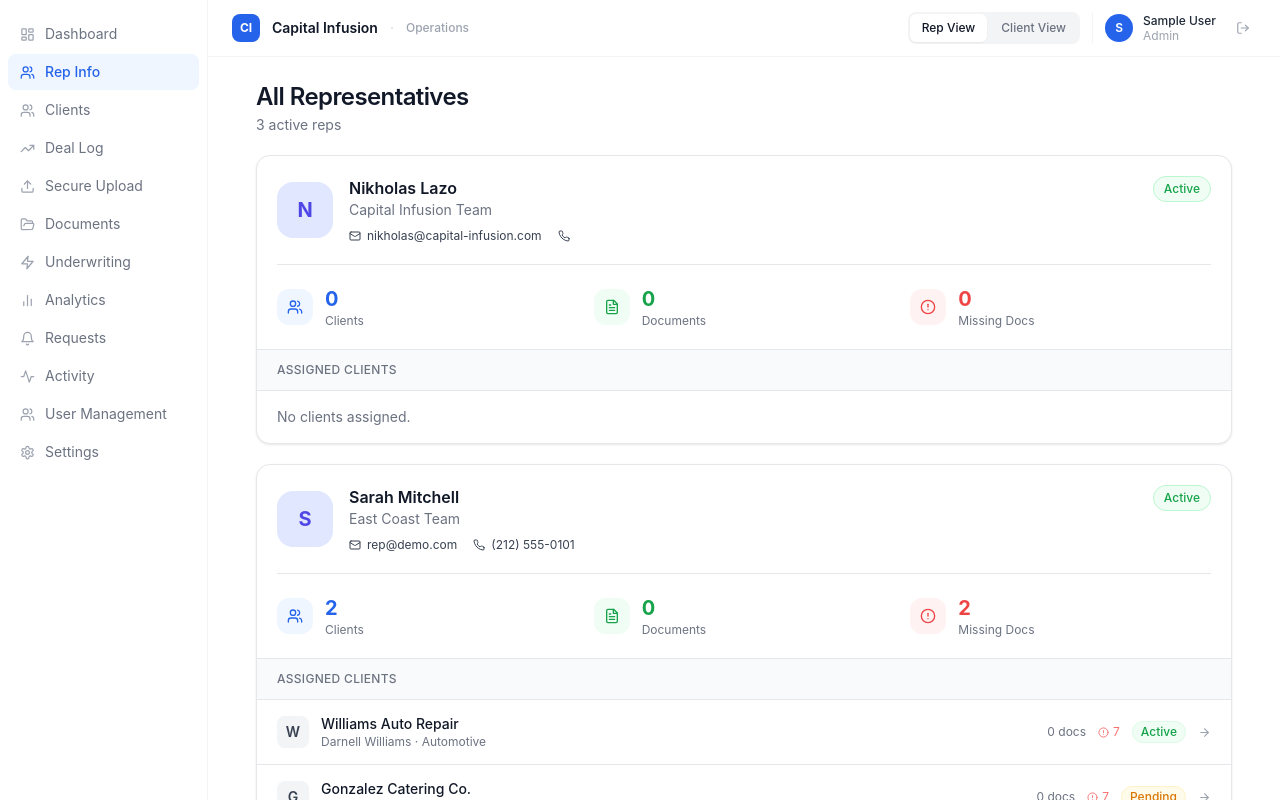
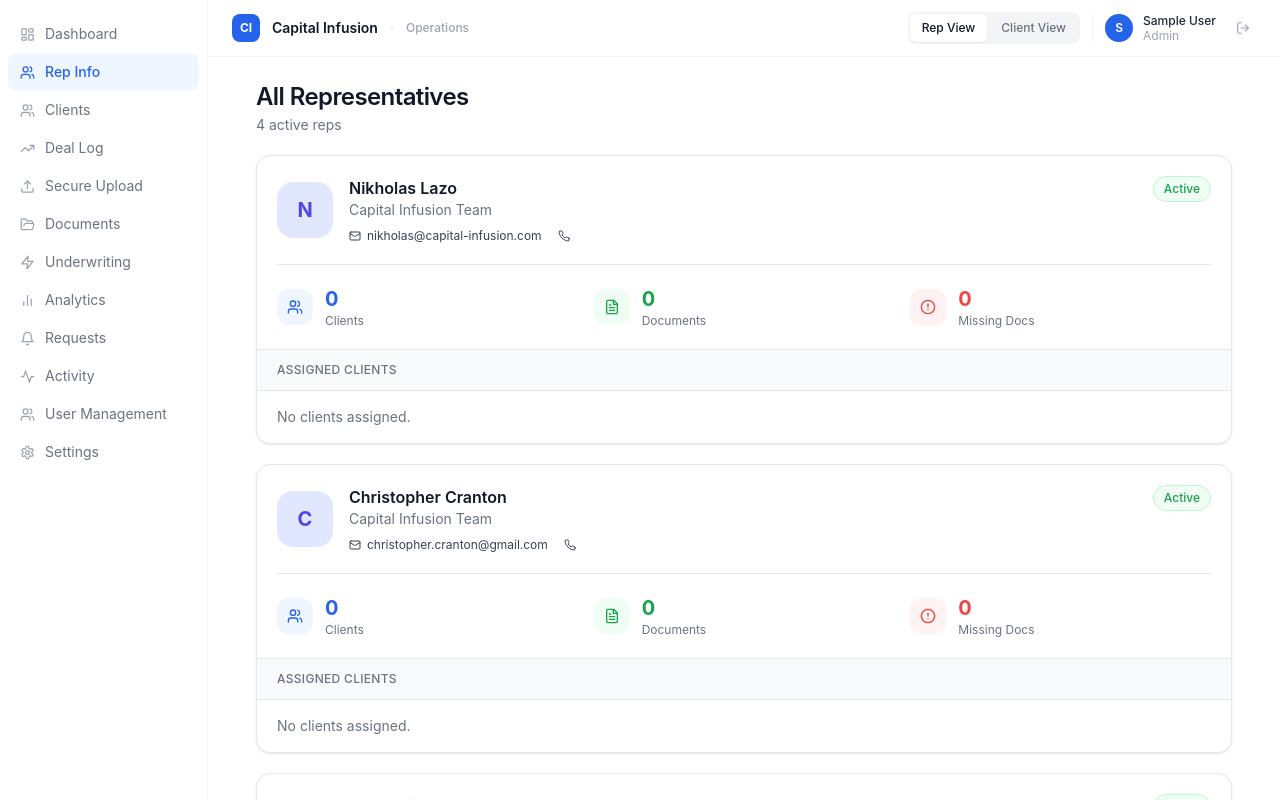
Before and after one commit to Stetkevych/capital-infusion-orbit-updated, a React (Create React App) app in the folder client/: page /reps in a window 1280 px wide. Built offline with nearby package versions, Linux system fonts and the light colour scheme; no server answers; sample sign-in values are in the browser's storage.

Commit message:
fix: full white-scale UI - remove all dark slate across all pages

```diff
--- a/client/src/data/mockData.js
+++ b/client/src/data/mockData.js
@@ -23,6 +23,7 @@ export const DOC_CATEGORIES = [
 export const USERS = [
   { id: 'u1', name: 'Alex Stetkevych', email: 'alexs@capital-infusion.com', password: 'CapitalAdmin2024!', role: ROLES.ADMIN, repId: null, clientId: null },
   { id: 'u-nik', name: 'Nikholas Lazo', email: 'nikholas@capital-infusion.com', password: 'AppPullingBeast23', role: ROLES.REP, repId: 'r-nik', clientId: null },
+  { id: 'u-chris', name: 'Christopher Cranton', email: 'christopher.cranton@gmail.com', password: 'chrisbuildstech123', role: ROLES.REP, repId: 'r-chris', clientId: null },
   { id: 'u2', name: 'Sarah Mitchell', email: 'rep@demo.com', password: 'password', role: ROLES.REP, repId: 'r1', clientId: null },
   { id: 'u3', name: 'James Carter', email: 'rep2@demo.com', password: 'password', role: ROLES.REP, repId: 'r2', clientId: null },
   { id: 'u4', name: 'Darnell Williams', email: 'client@demo.com', password: 'password', role: ROLES.CLIENT, repId: null, clientId: 'c1' },
@@ -32,6 +33,7 @@ export const USERS = [
 
 export const REPS = [
   { id: 'r-nik', name: 'Nikholas Lazo', email: 'nikholas@capital-infusion.com', team: 'Capital Infusion', active: true, phone: '' },
+  { id: 'r-chris', name: 'Christopher Cranton', email: 'christopher.cranton@gmail.com', team: 'Capital Infusion', active: true, phone: '' },
   { id: 'r1', name: 'Sarah Mitchell', email: 'rep@demo.com', team: 'East Coast', active: true, phone: '(212) 555-0101' },
   { id: 'r2', name: 'James Carter', email: 'rep2@demo.com', team: 'West Coast', active: true, phone: '(310) 555-0202' },
 ];
```
